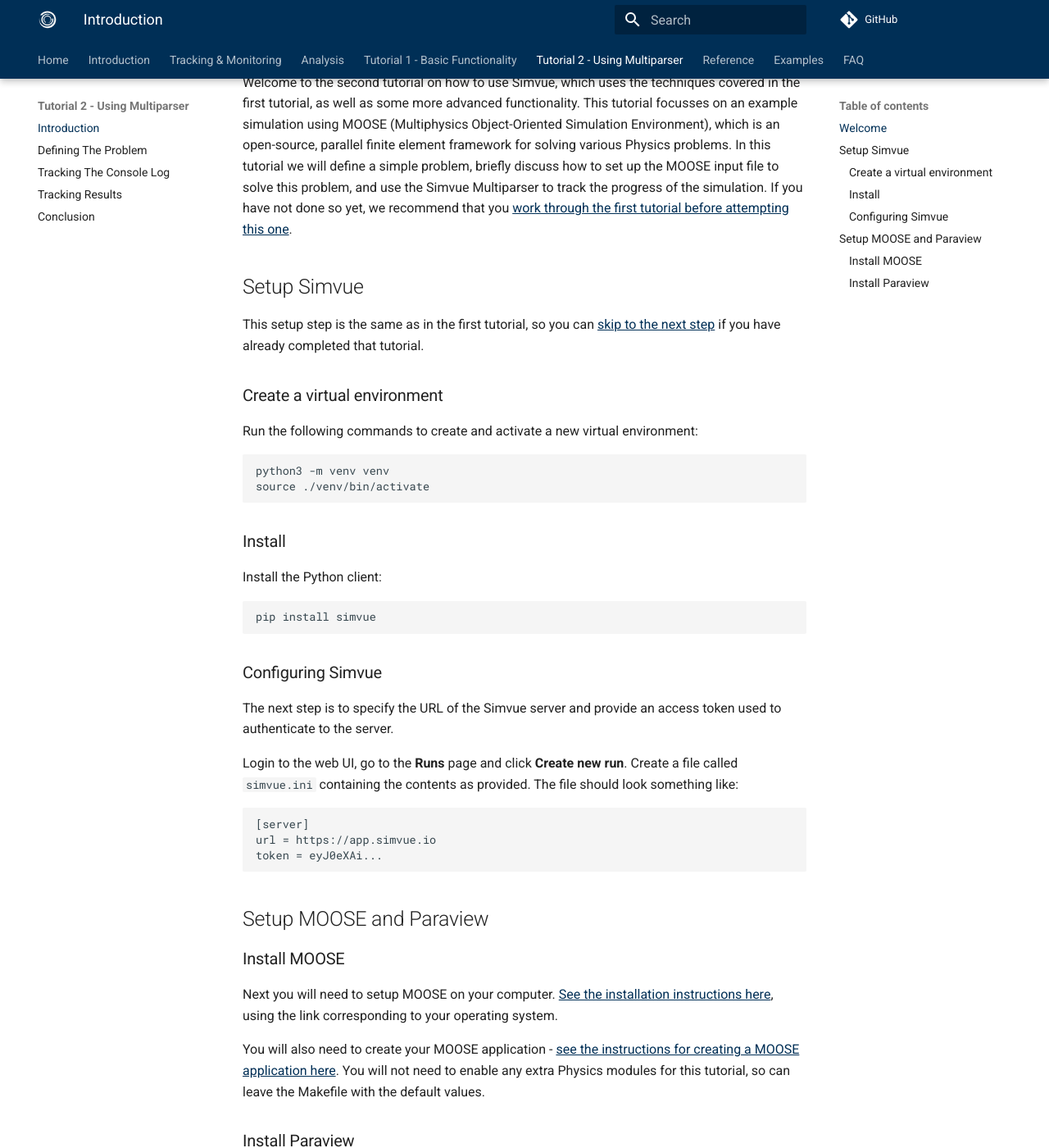
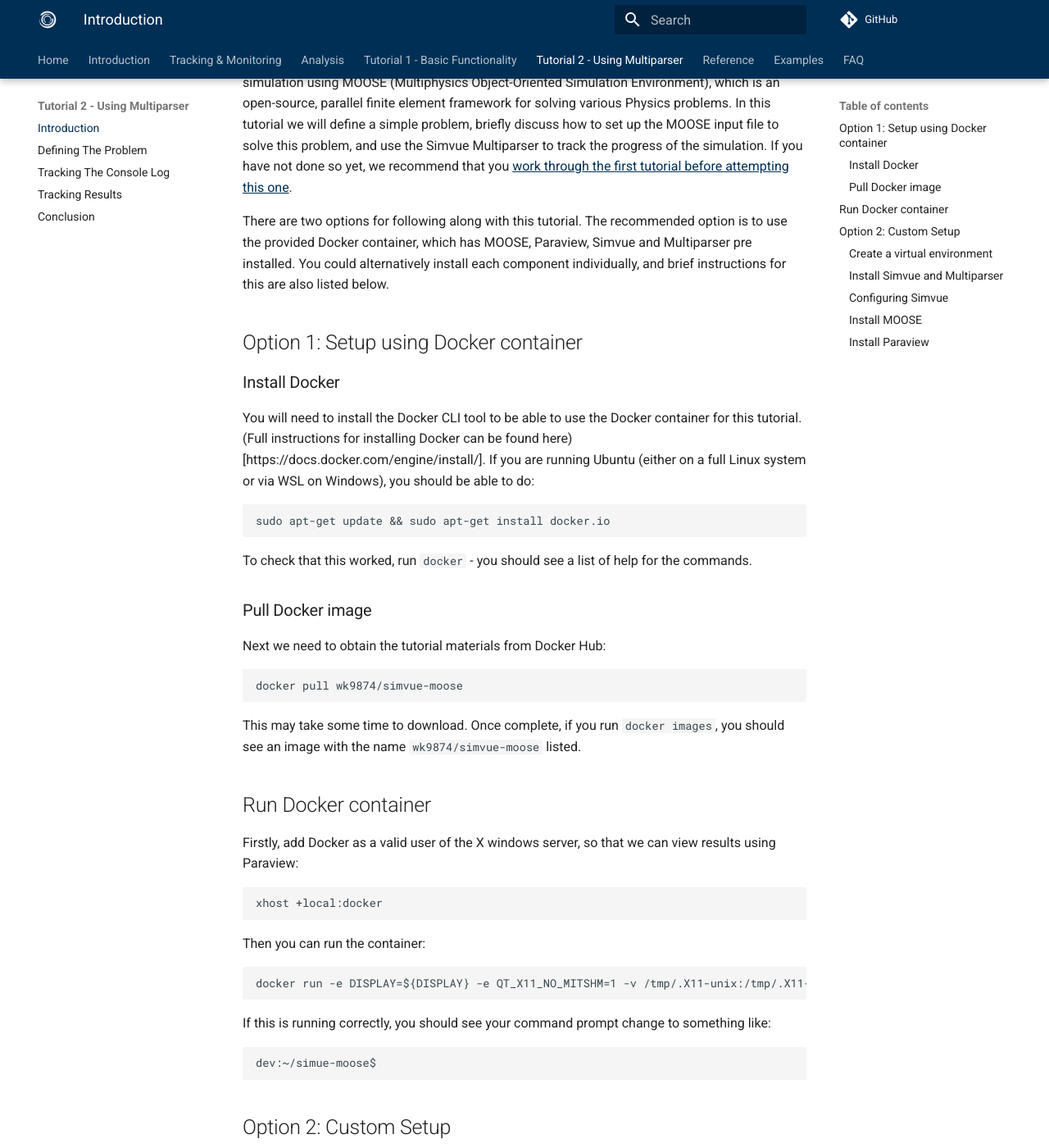
Before and after one commit to simvue-io/docs, an MkDocs documentation site: the page built from docs/tutorial_moose/introduction.md, in a window 1280 px wide and 1400 px high, scrolled down 191 px. Shown: the whole window at 82% size. Built offline with MkDocs 1.6.1 and Material for MkDocs 9.7.7, drawn with Linux system fonts in a browser that asks for light colours; some of the changed text lies outside the part shown.

Commit message:
Initial attempt at docker container

````diff
--- a/docs/tutorial_moose/introduction.md
+++ b/docs/tutorial_moose/introduction.md
@@ -1,9 +1,36 @@
 # Introduction
+Welcome to the second tutorial on how to use Simvue, which uses the techniques covered in the first tutorial, as well as some more advanced functionality. This tutorial focusses on an example simulation using MOOSE (Multiphysics Object-Oriented Simulation Environment), which is an open-source, parallel finite element framework for solving various Physics problems. In this tutorial we will define a simple problem, briefly discuss how to set up the MOOSE input file to solve this problem, and use the Simvue Multiparser to track the progress of the simulation. If you have not done so yet, we recommend that you [^^work through the first tutorial before attempting this one^^](/tutorial/introduction).
 
-## Welcome
-Welcome to the second tutorial on how to use Simvue, which uses the techniques covered in the first tutorial, as well as some more advanced functionality. This tutorial focusses on an example simulation using MOOSE (Multiphysics Object-Oriented Simulation Environment), which is an open-source, parallel finite element framework for solving various Physics problems. In this tutorial we will define a simple problem, briefly discuss how to set up the MOOSE input file to solve this problem, and use the Simvue Multiparser to track the progress of the simulation. If you have not done so yet, we recommend that you [^^work through the first tutorial before attempting this one^^](/tutorial/introduction).
-## Setup Simvue
-This setup step is the same as in the first tutorial, so you can [^^skip to the next step^^](#setup-moose) if you have already completed that tutorial.
+There are two options for following along with this tutorial. The recommended option is to use the provided Docker container, which has MOOSE, Paraview, Simvue and Multiparser pre installed. You could alternatively install each component individually, and brief instructions for this are also listed below.
+
+## Option 1: Setup using Docker container
+### Install Docker
+You will need to install the Docker CLI tool to be able to use the Docker container for this tutorial. (Full instructions for installing Docker can be found here)[https://docs.docker.com/engine/install/]. If you are running Ubuntu (either on a full Linux system or via WSL on Windows), you should be able to do:
+```
+sudo apt-get update && sudo apt-get install docker.io
+```
+To check that this worked, run `docker` - you should see a list of help for the commands.
+### Pull Docker image
+Next we need to obtain the tutorial materials from Docker Hub:
+```
+docker pull wk9874/simvue-moose
+```
+This may take some time to download. Once complete, if you run `docker images`, you should see an image with the name `wk9874/simvue-moose` listed.
+
+## Run Docker container
+Firstly, add Docker as a valid user of the X windows server, so that we can view results using Paraview:
+```
+xhost +local:docker
+```
+Then you can run the container:
+```
+docker run -e DISPLAY=${DISPLAY} -e QT_X11_NO_MITSHM=1 -v /tmp/.X11-unix:/tmp/.X11-unix -it wk9874/simvue-moose:latest
+```
+If this is running correctly, you should see your command prompt change to something like:
+```
+dev:~/simue-moose$
+```
+## Option 2: Custom Setup
 ### Create a virtual environment
 
 Run the following commands to create and activate a new virtual environment:
@@ -12,11 +39,12 @@ python3 -m venv venv
 source ./venv/bin/activate
 ```
 
-### Install
+### Install Simvue and Multiparser
 
 Install the Python client:
 ```
 pip install simvue
+pip install multiparser
 ```
 
 ### Configuring Simvue
@@ -32,7 +60,6 @@ url = https://app.simvue.io
 token = eyJ0eXAi...
 ```
 
-## Setup MOOSE and Paraview
 ### Install MOOSE
 Next you will need to setup MOOSE on your computer. [^^See the installation instructions here^^](https://mooseframework.inl.gov/getting_started/installation/index.html), using the link corresponding to your operating system.
 
````
Also changed, not shown: docs/tutorial_moose/files/moose_analysis.py (added, +39 -0 lines), docs/tutorial_moose/files/moose_multiparser.py (added, +96 -0 lines), 3 other files.
